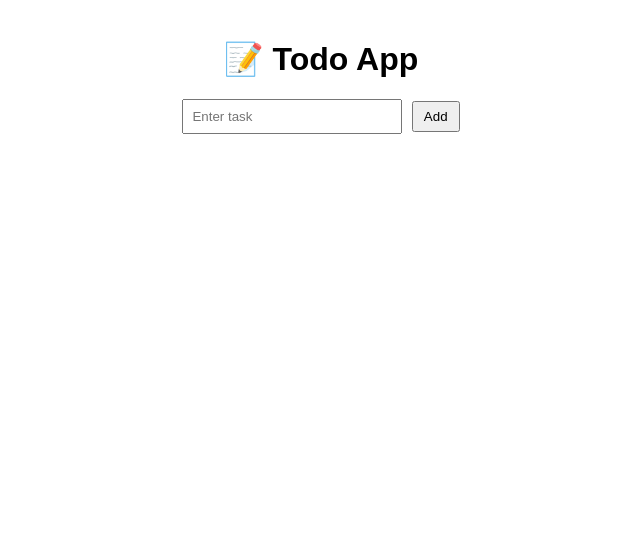
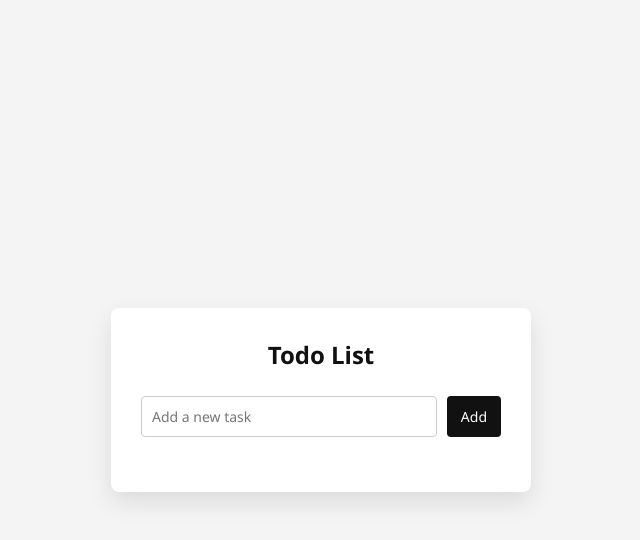
Before and after one commit to 08021976-22022006/To-Do-With-Ansible, a plain HTML site: page client/index.html in a window 1280 px wide. Shown: the whole page, without its empty margins (319-959 px from the left). Drawn offline with Linux system fonts and the light colour scheme; no server answers.

Commit message:
Updated frontend files

```diff
--- a/client/index.html
+++ b/client/index.html
@@ -7,12 +7,20 @@
 </head>
 <body>
 
-  <h1>📝 Todo App</h1>
+  <div class="container">
+    <h2>Todo List</h2>
 
-  <input type="text" id="todoInput" placeholder="Enter task">
-  <button onclick="addTodo()">Add</button>
+    <div class="input-group">
+      <input
+        type="text"
+        id="todoInput"
+        placeholder="Add a new task"
+      >
+      <button onclick="addTodo()">Add</button>
+    </div>
 
-  <ul id="todoList"></ul>
+    <ul id="todoList"></ul>
+  </div>
 
   <script src="script.js"></script>
 </body>
--- a/client/script.js
+++ b/client/script.js
@@ -10,8 +10,10 @@ async function loadTodos() {
 
     li.innerHTML = `
       <span>${todo.text}</span>
-      <button onclick="editTodo(${todo.id}, '${todo.text}')">Edit</button>
-      <button onclick="deleteTodo(${todo.id})">Delete</button>
+      <div class="actions">
+        <button onclick="editTodo(${todo.id}, '${todo.text}')">Edit</button>
+        <button onclick="deleteTodo(${todo.id})">Delete</button>
+      </div>
     `;
 
     list.appendChild(li);
@@ -20,13 +22,15 @@ async function loadTodos() {
 
 async function addTodo() {
   const input = document.getElementById("todoInput");
-  const text = input.value;
+  const text = input.value.trim();
 
   if (!text) return;
 
   await fetch("/todos", {
     method: "POST",
-    headers: { "Content-Type": "application/json" },
+    headers: {
+      "Content-Type": "application/json"
+    },
     body: JSON.stringify({ text })
   });
 
@@ -35,13 +39,16 @@ async function addTodo() {
 }
 
 async function editTodo(id, oldText) {
-  const newText = prompt("Update todo:", oldText);
-  if (!newText) return;
+  const newText = prompt("Edit task:", oldText);
+
+  if (!newText || newText.trim() === "") return;
 
   await fetch(`/todos/${id}`, {
     method: "PUT",
-    headers: { "Content-Type": "application/json" },
-    body: JSON.stringify({ text: newText })
+    headers: {
+      "Content-Type": "application/json"
+    },
+    body: JSON.stringify({ text: newText.trim() })
   });
 
   loadTodos();
@@ -55,4 +62,5 @@ async function deleteTodo(id) {
   loadTodos();
 }
 
+// Load todos on page load
 loadTodos();
--- a/client/style.css
+++ b/client/style.css
@@ -1,20 +1,91 @@
+* {
+  margin: 0;
+  padding: 0;
+  box-sizing: border-box;
+  font-family: "Segoe UI", Arial, sans-serif;
+}
+
 body {
-  font-family: Arial, sans-serif;
+  background: #f4f4f4;
+  min-height: 100vh;
+  display: flex;
+  justify-content: center;
+  align-items: center;
+}
+
+.container {
+  background: #ffffff;
+  width: 420px;
+  padding: 30px;
+  border-radius: 8px;
+  box-shadow: 0 10px 25px rgba(0, 0, 0, 0.1);
+}
+
+h2 {
   text-align: center;
-  margin-top: 40px;
+  color: #111;
+  margin-bottom: 25px;
+}
+
+.input-group {
+  display: flex;
+  gap: 10px;
+  margin-bottom: 25px;
 }
 
 input {
-  padding: 8px;
-  width: 200px;
+  flex: 1;
+  padding: 10px;
+  border: 1px solid #ccc;
+  border-radius: 4px;
+  font-size: 14px;
+}
+
+input:focus {
+  outline: none;
+  border-color: #555;
 }
 
 button {
-  padding: 6px 10px;
-  margin-left: 5px;
+  padding: 10px 14px;
+  border: none;
+  border-radius: 4px;
+  background: #111;
+  color: #fff;
   cursor: pointer;
+  font-size: 14px;
+}
+
+button:hover {
+  background: #333;
+}
+
+ul {
+  list-style: none;
 }
 
 li {
-  margin: 10px 0;
+  background: #f9f9f9;
+  padding: 12px;
+  border-radius: 4px;
+  margin-bottom: 10px;
+  display: flex;
+  justify-content: space-between;
+  align-items: center;
+  border: 1px solid #e0e0e0;
 }
+
+li span {
+  color: #222;
+  font-size: 14px;
+}
+
+.actions button {
+  margin-left: 5px;
+  background: #e0e0e0;
+  color: #111;
+}
+
+.actions button:hover {
+  background: #cfcfcf;
+}
```
Also changed, not shown: 2 other files.
